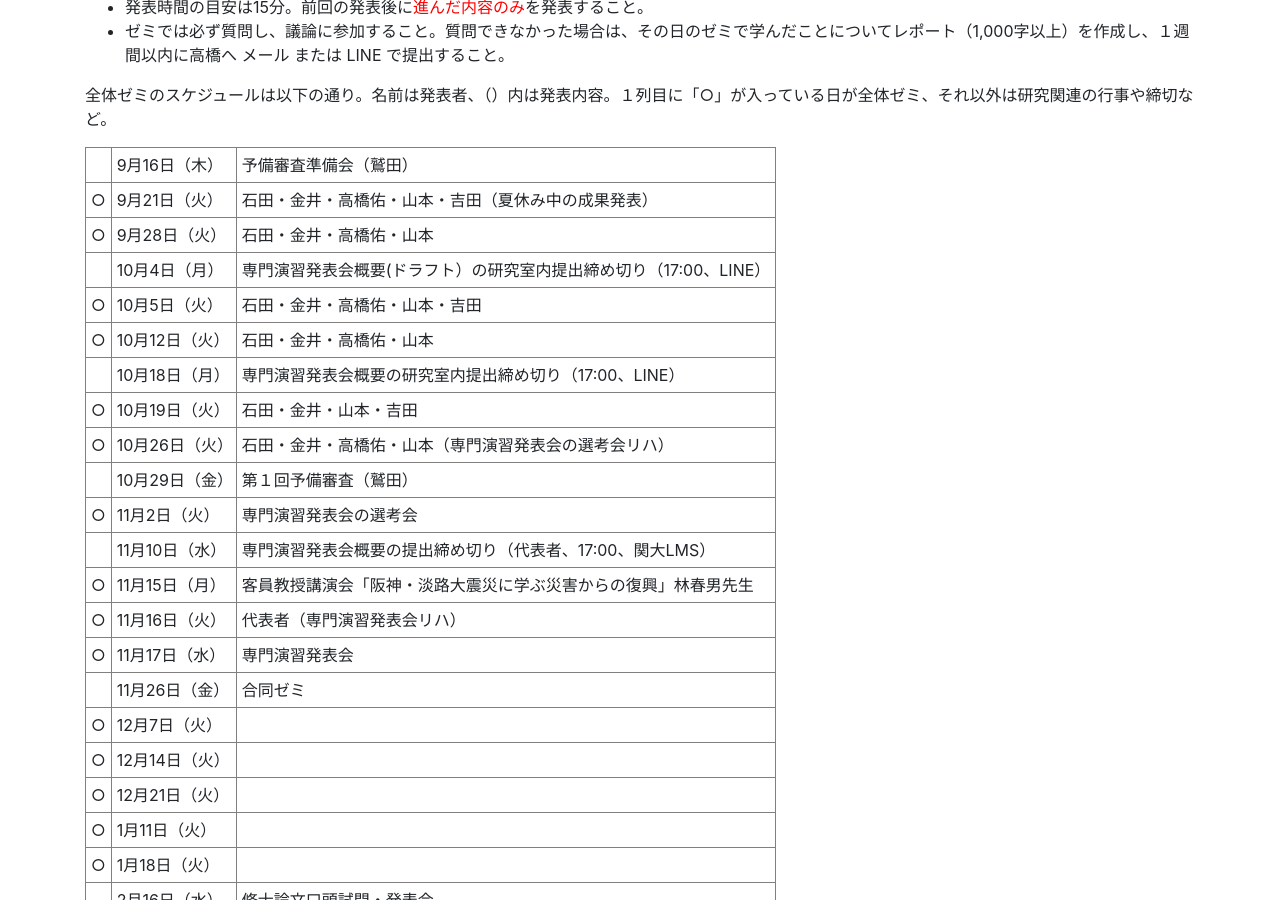
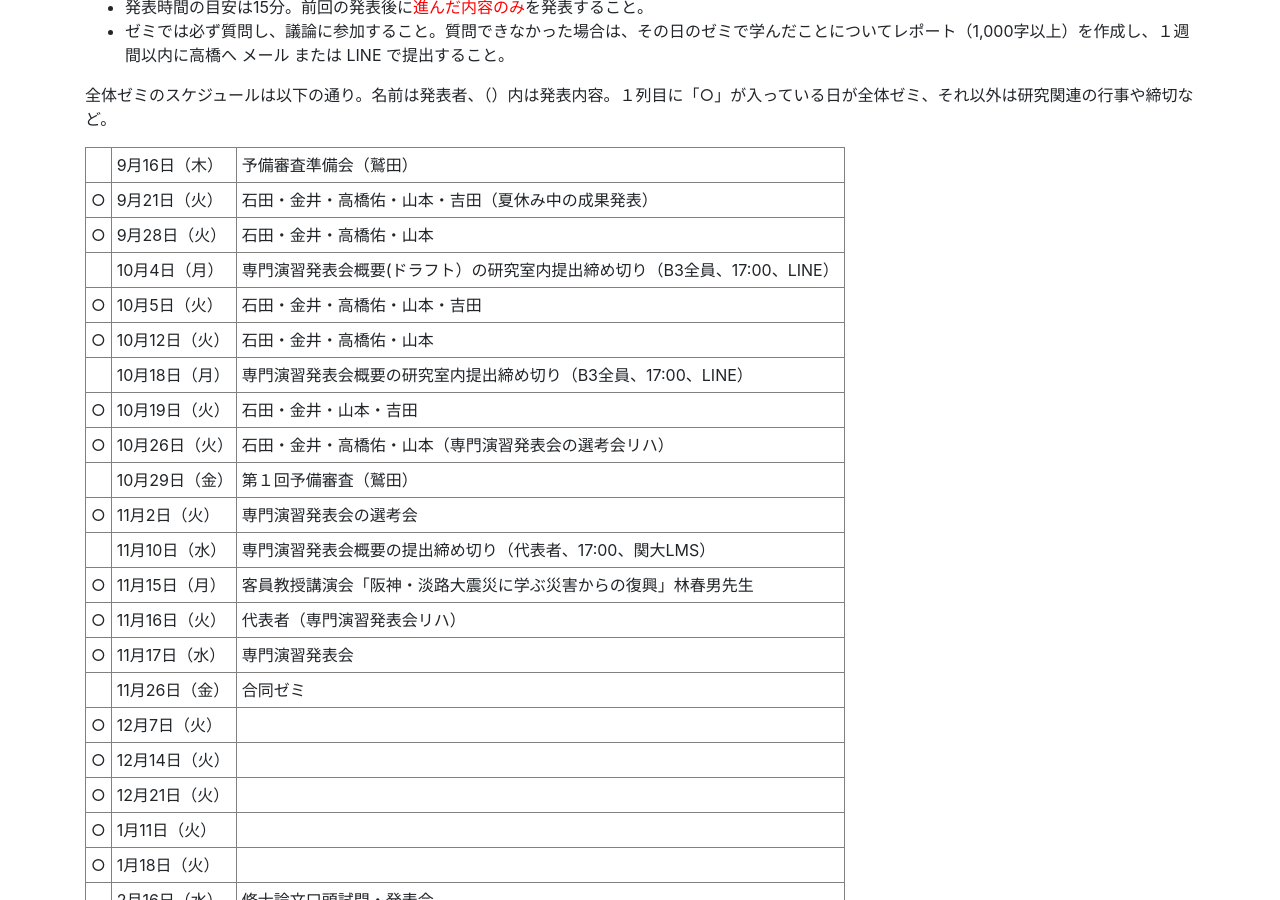
Before and after one commit to tkhslab/tkhslab.github.io, a Jekyll site: the page built from forstudents.md, in a window 1280 px wide and 900 px high, scrolled down 2259 px. Built offline with Jekyll 4.4.1, drawn with Linux system fonts in a browser that asks for light colours; nearby versions of some CDN libraries.

Commit message:
revise summary submission

```diff
--- a/forstudents.md
+++ b/forstudents.md
@@ -119,7 +119,7 @@ title: For students
 <td>○</td><td>9月28日（火）</td><td>石田・金井・高橋佑・山本</td>
 </tr>
 <tr>
-<td></td><td>10月4日（月）</td><td>専門演習発表会概要(ドラフト）の研究室内提出締め切り（17:00、LINE）</td>
+<td></td><td>10月4日（月）</td><td>専門演習発表会概要(ドラフト）の研究室内提出締め切り（B3全員、17:00、LINE）</td>
 </tr>
 <tr>
 <td>○</td><td>10月5日（火）</td><td>石田・金井・高橋佑・山本・吉田</td>
@@ -128,7 +128,7 @@ title: For students
 <td>○</td><td>10月12日（火）</td><td>石田・金井・高橋佑・山本</td>
 </tr>
 <tr>
-<td></td><td>10月18日（月）</td><td>専門演習発表会概要の研究室内提出締め切り（17:00、LINE）</td>
+<td></td><td>10月18日（月）</td><td>専門演習発表会概要の研究室内提出締め切り（B3全員、17:00、LINE）</td>
 </tr>
 <tr>
 <td>○</td><td>10月19日（火）</td><td>石田・金井・山本・吉田</td>
```
